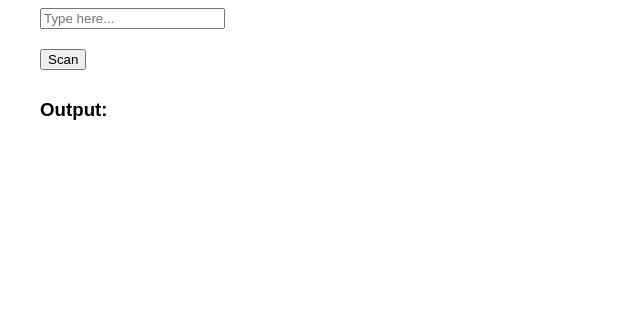
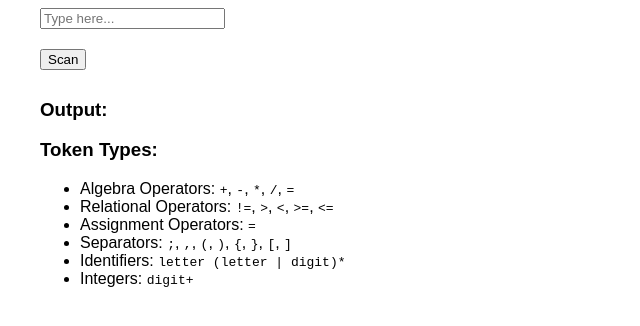
Before and after one commit to zjxx/compilerexp, a plain HTML site: page index.html in a window 1280 px wide. Shown: the part 140-466 px from the top of the page, without its empty margins (0-640 px from the left). Drawn offline with Linux system fonts and the light colour scheme.

Commit message:
Update index.html

```diff
--- a/index.html
+++ b/index.html
@@ -22,7 +22,15 @@
     <button onclick="scanInput()">Scan</button>
     <h3>Output:</h3>
     <pre id="output"></pre>
-
+    <h3>Token Types:</h3>
+    <ul>
+        <li>Algebra Operators: <code>+</code>, <code>-</code>, <code>*</code>, <code>/</code>, <code>=</code></li>
+        <li>Relational Operators: <code>!=</code>, <code>></code>, <code><</code>, <code>>=</code>, <code><=</code></li>
+        <li>Assignment Operators: <code>=</code></li>
+        <li>Separators: <code>;</code>, <code>,</code>, <code>(</code>, <code>)</code>, <code>{</code>, <code>}</code>, <code>[</code>, <code>]</code></li>
+        <li>Identifiers: <code>letter (letter | digit)*</code></li>
+        <li>Integers: <code>digit+</code></li>
+    </ul>
     <script>
         class Scanner {
             constructor() {
```
